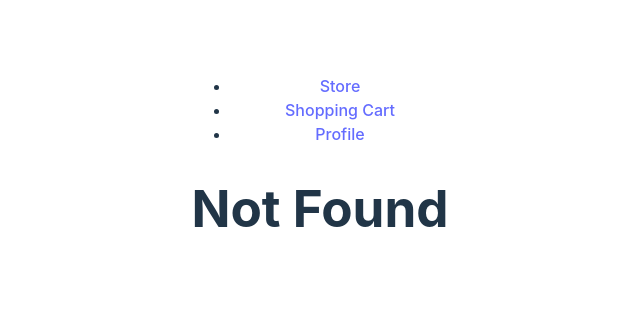
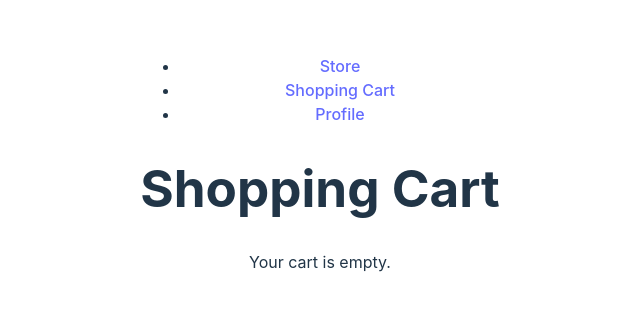
Before and after one commit to pedro-vieiraf/store-backend, a React (Vite) app in the folder store-frontend/: page /cart in a window 1280 px wide. Before the commit this address had no page. Shown: the part 236-546 px from the top of the page, without its empty margins (320-960 px from the left). Built offline with nearby package versions, Linux system fonts and the light colour scheme.

Commit message:
feat: ShoppingCart v1

```diff
--- a/store-frontend/src/App.tsx
+++ b/store-frontend/src/App.tsx
@@ -5,6 +5,7 @@ import ProductsPage from './pages/ProductsPage'
 import Register from './pages/Register'
 import ProductDetails from './pages/ProductDetails'
 import Header from './components/Header'
+import ShoppingCart from './pages/ShoppingCart'
 
 function App() { // initial commit
 
@@ -16,6 +17,7 @@ function App() { // initial commit
       <Routes>
         <Route path="/products" element={<ProductsPage />} />
         <Route path="/products/:id" element={<ProductDetails />} />
+        <Route path="/cart" element={<ShoppingCart />} />
         <Route path="/register" element={<Register />} />
         <Route path="/" element={<Login />} />
         <Route path="*" element={<h1>Not Found</h1>} />
--- a/store-frontend/src/context/Provider.tsx
+++ b/store-frontend/src/context/Provider.tsx
@@ -1,5 +1,6 @@
 import { useState } from "react";
 import Context from "./Context"
+import { Product } from "../types";
 
 type ProviderProps = {
     children : React.ReactNode
@@ -15,17 +16,20 @@ export type ProviderValues = {
     loading: boolean;
     setLoading: (loading: boolean) => void;
     onLogin: (email: string, token: string) => void;
-    products: never[];
-    setProducts: React.Dispatch<React.SetStateAction<never[]>>
+    products: Product[];
+    setProducts: React.Dispatch<React.SetStateAction<Product[]>>;
+    cart: Product[];
+    setCart: React.Dispatch<React.SetStateAction<Product[]>>
 }
 
 function Provider({ children } : ProviderProps) {
 
     const [user, setUser] = useState("");
     const [token, setToken] = useState("");
-    const [products, setProducts] = useState([]);
+    const [products, setProducts] = useState<Product[]>([]);
     const [loading, setLoading] = useState(false);
     const [email, setEmail] = useState('');
+    const [cart, setCart] = useState<Product[]>([]);
 
     const onLogin = (email: string, token: string) => {
         setUser(email);
@@ -41,6 +45,8 @@ function Provider({ children } : ProviderProps) {
         setEmail,
         products,
         setProducts,
+        cart,
+        setCart,
         loading,
         setLoading,
         onLogin
--- a/store-frontend/src/pages/ProductDetails.tsx
+++ b/store-frontend/src/pages/ProductDetails.tsx
@@ -7,7 +7,15 @@ import Context from "../context/Context";
 function ProductDetails() {
     const { id } = useParams<{ id: string }>();
     const [product, setProduct] = useState<Product | null>(null);
-    const { token, setLoading, loading } = useContext(Context);
+    const { token, setLoading, loading, setCart, cart } = useContext(Context);
+
+    const handleCart = () => { // Remover um produto do estoque
+        if(product) {
+            const newCart = [...cart, product];
+            setCart(newCart);
+            console.log('Cart:', cart);
+        }
+    }
 
     useEffect(() => {
         async function getProduct() {
@@ -47,7 +55,7 @@ function ProductDetails() {
             <p>{product.description}</p>
             <p>Price: ${product.price}</p>
             <p>Stock: {product.stock}</p>
-
+            <button onClick={ handleCart }>Add to cart</button>
         </div>
         </>
     );
--- a/store-frontend/src/pages/ProductsPage.tsx
+++ b/store-frontend/src/pages/ProductsPage.tsx
@@ -6,7 +6,25 @@ import { Link } from "react-router-dom";
 
 function ProductsPage() {
 
-    const { products, setProducts, token, loading, setLoading } = useContext(Context);
+    const { products, setProducts, token, loading, setLoading, cart, setCart } = useContext(Context);
+
+    const handleCart = async (productId: number) => { // Remover um produto do estoque
+        try{
+            const address = import.meta.env.VITE_BACKEND_URL;
+            const response = await axios.get(`${address}/products/${productId}`, {
+            headers: {
+                'Authorization': `Bearer ${token}`,
+                'Content-Type': 'application/json'
+            }
+            });
+            const product = response.data;
+            setCart([...cart, product]);
+            console.log('Cart:', cart);
+        } catch(err) {
+            console.log('Error fetching data:', err);
+            console.error(err)
+        }
+    }
 
     useEffect(() => {
         async function getProducts() {
@@ -48,6 +66,8 @@ function ProductsPage() {
                         <p>Price: ${product.price}</p>
                         <p>Stock: {product.stock}</p>
                         <Link to={`/products/${product.id}`}>View Details</Link>
+                        <button onClick={ () => handleCart(product.id) }>Add to cart</button>
+
                     </div>
                 ))}
             </div>
--- /dev/null
+++ b/store-frontend/src/pages/ShoppingCart.tsx
@@ -0,0 +1,36 @@
+import { useContext } from "react";
+import Context from "../context/Context";
+import { Product } from "../types";
+
+function ShoppingCart() {
+    const { cart } = useContext(Context);
+
+    const totalPrice = cart.reduce((acc: number, product: Product) => acc += product.price, 0);
+
+    return (
+        <div>
+            <h1>Shopping Cart</h1>
+            { cart.length === 0 ? (
+                <p>Your cart is empty.</p>
+                ) : (
+                    <>
+                        <ul>
+                        {cart.map((product: Product, index: number) => (
+                            <li key={index}>
+                                <h2>{product.name}</h2>
+                                <p>{product.description}</p>
+                                <p>Price: ${product.price}</p>
+                            </li>
+                        ))}
+                        </ul>
+                        <p>Total: ${totalPrice}</p>
+
+                    </>
+                    )
+            }
+
+        </div>
+    )
+}
+
+export default ShoppingCart
```
Also changed, not shown: 1 other file (tests, documents, lock files or other folders).
